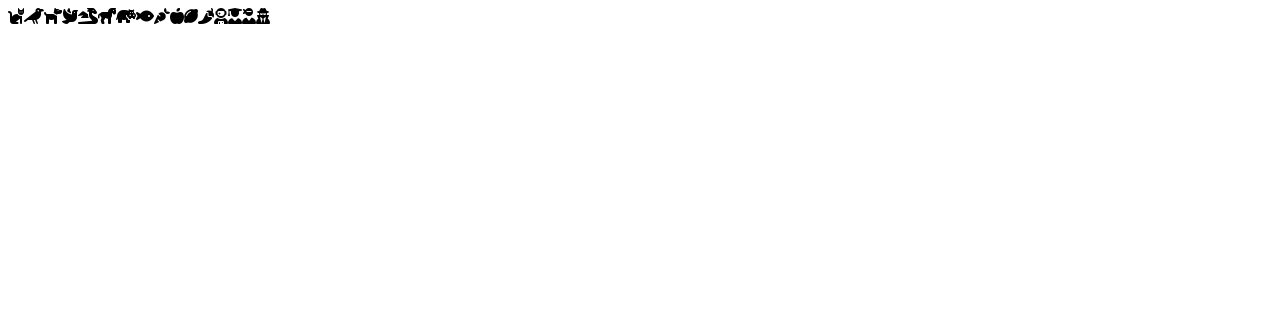
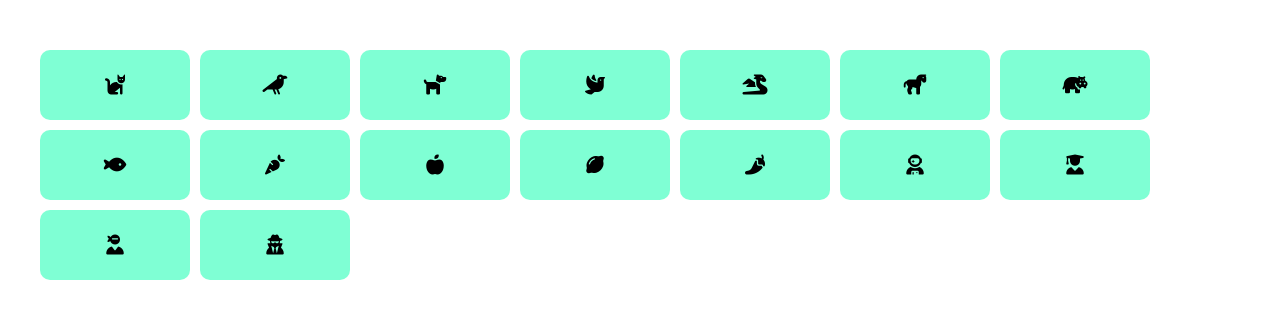
Before and after one commit to TrvMarco/js-es6-icons, a plain HTML site: page index.html in a window 1280 px wide. Drawn offline with Linux system fonts and the light colour scheme.

Commit message:
aggiunto classi e abbozzato stile

```diff
--- a/data.js
+++ b/data.js
@@ -116,12 +116,10 @@ const animalsAll = [
 
 // Seleziono il mio container da HTML
 const containerHTML = document.querySelector(".container");
-const element = document.createElement("div")
-containerHTML.appendChild(element)
-// element.innerHTML = `<i class="fa-solid fa-cat"></i>`
-// console.log(element);
-
 
 animalsAll.forEach((elm) => {
+	const element = document.createElement("div")
+	element.classList.add("animal_container")
+	containerHTML.appendChild(element)
 	element.innerHTML += `<i class="fa-solid fa-${elm.name}"></i>`
 });
--- a/index.html
+++ b/index.html
@@ -11,11 +11,7 @@
         <title>FontIcons</title>
     </head>
     <body>
-        <div class="container">
-            <template class="tpl-animal-conainer">
-                <div><i class="fa-solid fa-cat"></i></div>
-            </template>
-        </div>
+        <div class="container"></div>
         <!-- JS -->
         <script src="data.js"></script>
     </body>
--- a/style.css
+++ b/style.css
@@ -0,0 +1,31 @@
+/*-----------
+    reset
+-----------*/
+*{
+    margin: 0;
+    padding: 0;
+    box-sizing: border-box;
+}
+
+/*-----------
+    main
+-----------*/
+.container{
+    padding-top: 50px;
+    max-width: 1200px;
+    margin: auto;
+    display: flex;
+    flex-wrap: wrap;
+    gap: 10px;
+}
+
+.animal_container{
+    height: 70px;
+    width: 150px;
+    background-color: aquamarine;
+    display: flex;
+    justify-content: center;
+    align-items: center;
+    border-radius: 10px;
+    font-size: 20px;
+}
```
